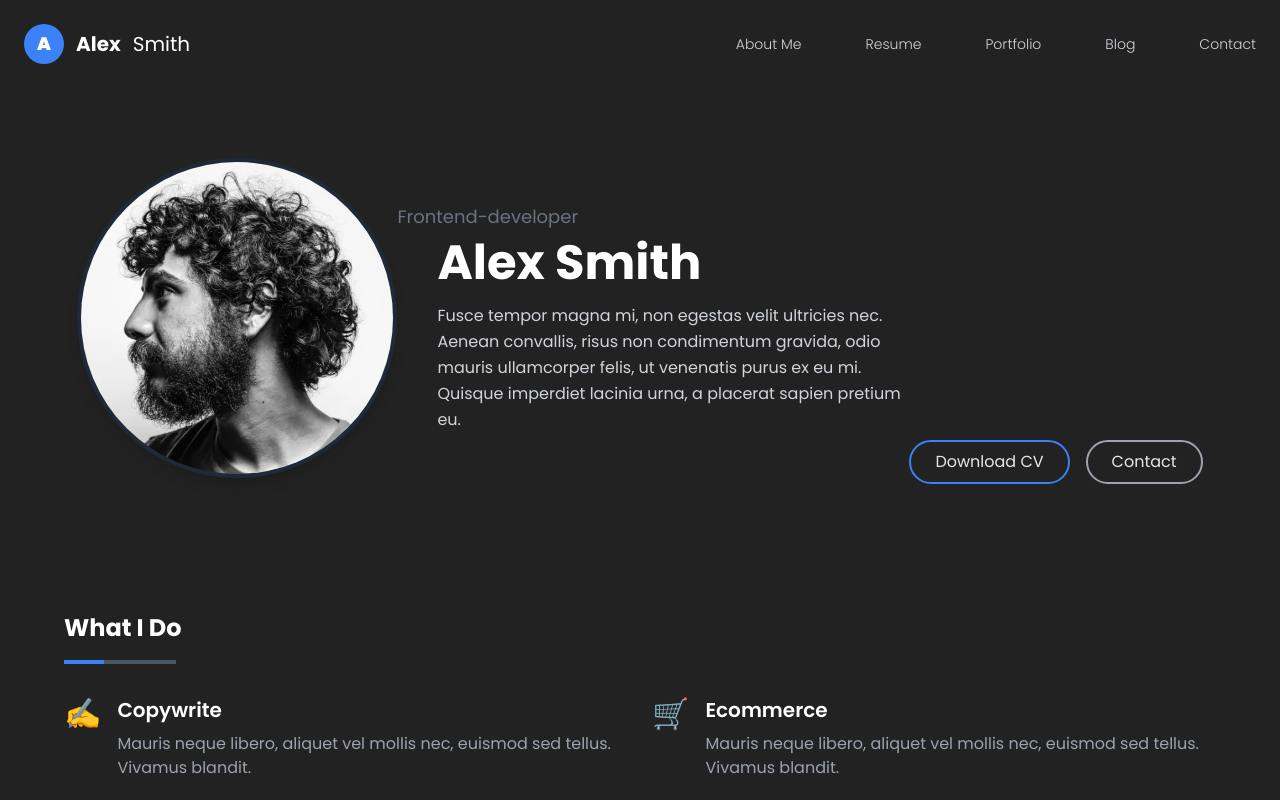
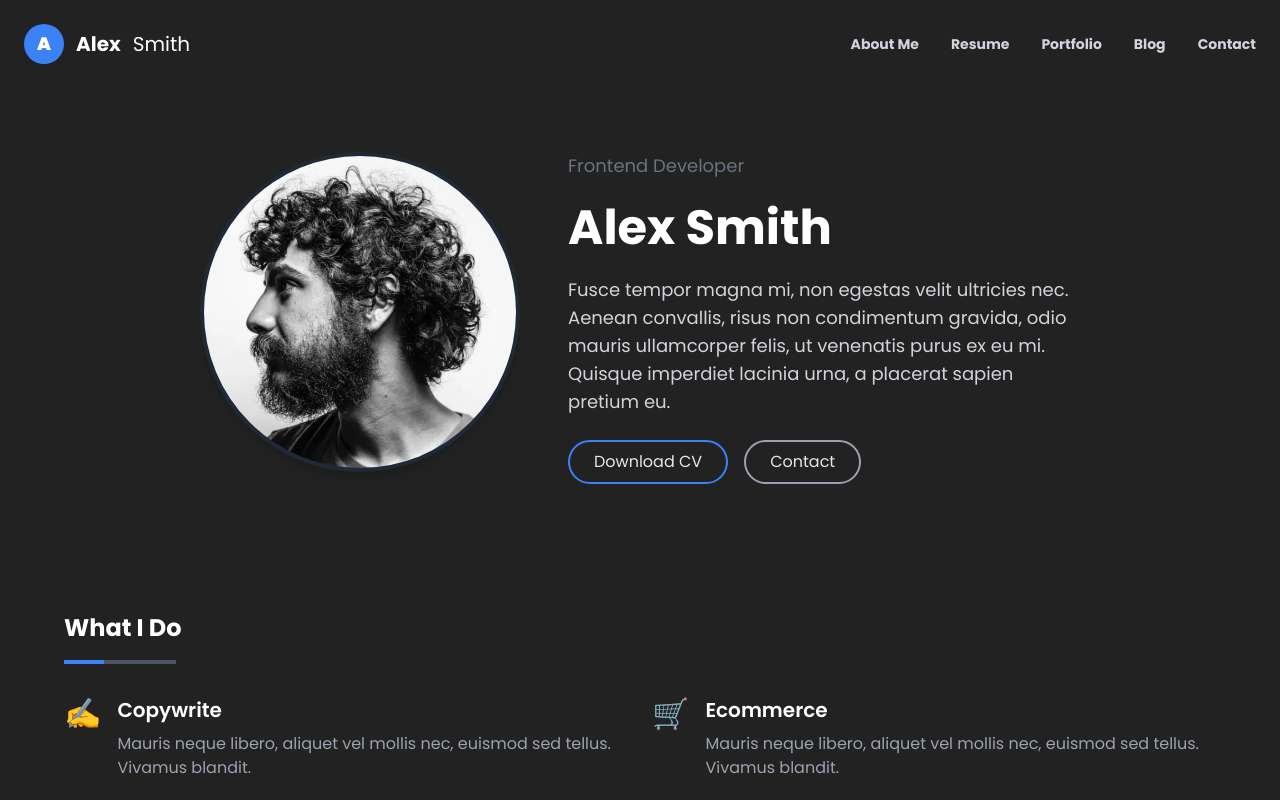
Before and after one commit to RAIZOxd/Next_Js_portfolio, a Next.js app: page / in a window 1280 px wide. Shown: the top 800 px of the page. Built offline with nearby package versions, Linux system fonts and the light colour scheme.

Commit message:
Updated code on Blog, Contact, Resume, Portfolio pages.

```diff
--- /dev/null
+++ b/src/app/(components)/Navbar.jsx
@@ -0,0 +1,90 @@
+'use client'
+import Link from "next/link";
+import { useState } from "react";
+import { FiMenu, FiX } from "react-icons/fi";
+
+const Navbar = () => {
+  const [isOpen, setIsOpen] = useState(false);
+
+  const toggleMenu = () => {
+    setIsOpen(!isOpen);
+  };
+
+  return (
+    <header className="bg-darkGray p-4 md:p-6">
+      <div className="container mx-auto flex justify-between items-center">
+        {/* Logo */}
+        <div className="flex items-center">
+          <div className="bg-blue-500 text-white rounded-full w-10 h-10 flex items-center justify-center font-black text-lg">
+            A
+          </div>
+          <span className="ml-3 text-xl font-bold text-white">Alex</span>
+          <span className="ml-3 text-xl text-white">Smith</span>
+        </div>
+
+        {/* Desktop Menu */}
+        <nav className="hidden md:flex ml-auto text-gray-300">
+          <ul className="flex space-x-8 font-bold text-sm">
+            <li className="hover:text-white">
+              <Link href="/">About Me</Link>
+            </li>
+            <li className="hover:text-white">
+              <Link href="/resume">Resume</Link>
+            </li>
+            <li className="hover:text-white">
+              <Link href="/portfolio">Portfolio</Link>
+            </li>
+            <li className="hover:text-white">
+              <Link href="/blog">Blog</Link>
+            </li>
+            <li className="hover:text-white">
+              <Link href="/contact">Contact</Link>
+            </li>
+          </ul>
+        </nav>
+
+        {/* Mobile Menu Button */}
+        <div className="md:hidden text-gray-300">
+          <button onClick={toggleMenu}>
+            {isOpen ? <FiX size={24} /> : <FiMenu size={24} />}
+          </button>
+        </div>
+      </div>
+
+      {/* Mobile Menu Dropdown */}
+      {isOpen && (
+        <nav className="md:hidden mt-4 text-gray-300">
+          <ul className="space-y-4 font-light text-sm text-center">
+            <li className="hover:text-white">
+              <Link href="/" onClick={toggleMenu}>
+                About Me
+              </Link>
+            </li>
+            <li className="hover:text-white">
+              <Link href="/resume" onClick={toggleMenu}>
+                Resume
+              </Link>
+            </li>
+            <li className="hover:text-white">
+              <Link href="/portfolio" onClick={toggleMenu}>
+                Portfolio
+              </Link>
+            </li>
+            <li className="hover:text-white">
+              <Link href="/blog" onClick={toggleMenu}>
+                Blog
+              </Link>
+            </li>
+            <li className="hover:text-white">
+              <Link href="/contact" onClick={toggleMenu}>
+                Contact
+              </Link>
+            </li>
+          </ul>
+        </nav>
+      )}
+    </header>
+  );
+};
+
+export default Navbar;
--- a/src/app/blog/page.jsx
+++ b/src/app/blog/page.jsx
@@ -1,11 +1,13 @@
+import Navbar from "../(components)/Navbar";
 //BlogSection
 
 const BlogSection = () => {
   return (
-    <div className="min-h-screen p-10 text-white">
+    <div className="min-h-screen text-white">
+      <Navbar></Navbar>
       {/* Blog Header */}
-      <div className="h-48 flex items-center justify-start px-14 border-t border-b border-gray-700">
-        <h2 className="text-4xl font-bold text-white">Blog 2 Columns</h2>
+      <div className="h-48 flex items-center justify-start px-14 border-t border-b border-gray-500">
+        <h2 className="text-4xl font-bold text-white">Blog</h2>
       </div>
 
       {/* Blog Content Grid */}
@@ -55,6 +57,7 @@ const BlogPost = ({ category, date, title, imageUrl }) => {
         <h3 className="text-xl font-semibold text-white">{title}</h3>
       </div>
     </div>
+
   );
 };
 
--- a/src/app/contact/page.jsx
+++ b/src/app/contact/page.jsx
@@ -1,11 +1,13 @@
-
 // ContactSection Component
+import Navbar from "../(components)/Navbar";
 const ContactSection = () => {
   return (
-    <div className="min-h-screen p-10 text-white">
+
+    <div className="min-h-screen text-white">
+      <Navbar></Navbar>
       {/* Contact Header */}
       <div className="h-48 flex items-center justify-between px-14 border-t border-b border-gray-700">
-        <h2 className="text-4xl font-bold text-white">Contact</h2>
+        <h1 className="text-4xl font-bold">Contact</h1>
         <a href="#get-in-touch" className="text-gray-400 text-lg">
           Get in Touch
         </a>
@@ -144,9 +146,9 @@ const ContactPage = () => {
             ></textarea>
             <div className="flex items-center space-x-4">
               {/* Placeholder for reCAPTCHA */}
-              <div className="w-32 h-16 bg-gray-700 rounded-md flex items-center justify-center text-gray-400">
+              {/* <div className="w-32 h-16 bg-gray-700 rounded-md flex items-center justify-center text-gray-400">
                 reCAPTCHA
-              </div>
+              </div> */}
             </div>
             <button className="px-6 py-2 border-2 border-blue-500 text-gray-200 rounded-3xl hover:bg-blue-500 hover:text-white transition">
               Send message
--- a/src/app/page.jsx
+++ b/src/app/page.jsx
@@ -1,13 +1,13 @@
 // pages/index.js
 import Head from "next/head";
 import Image from "next/image";
-import Link from "next/link";
 import "slick-carousel/slick/slick-theme.css";
 import "slick-carousel/slick/slick.css";
 import img1 from "../../public/profile_img.png";
 import Clients from "./(components)/Clients";
 import Footer from "./(components)/Footer";
 import FunFacts from "./(components)/FunFacts";
+import Navbar from "./(components)/Navbar";
 import Testimonials from "./(components)/Testimonials";
 
 export default function Home() {
@@ -16,60 +16,29 @@ export default function Home() {
       <Head>
         <title>Frontend Developer - Alex Smith</title>
       </Head>
-      <header className="flex justify-between items-center p-6">
-        <div className="flex items-center">
-          <div className="bg-blue-500 text-white rounded-full w-10 h-10 flex items-center justify-center font-black text-lg	">
-            A
-          </div>
-          <span className="ml-3 text-xl font-bold text-white">Alex</span>
-          <span className="ml-3 text-xl  text-white">Smith</span>
-        </div>
-        <nav className="ml-auto text-gray-300">
-          <ul className="flex space-x-16 font-light text-sm">
-
-            <li
-              className="hover:text-white"
-            >
-              <Link href="/">About Me</Link>
-            </li>
-            <li className="hover:text-white">
-              <Link href="/resume">Resume</Link>
-            </li>
-            <li className="hover:text-white">
-              <Link href="/portfolio">Portfolio</Link>
-            </li>
-            <li className="hover:text-white">
-              <Link href="/blog">Blog</Link>
-            </li>
-            <li className="hover:text-white">
-              <Link href="/contact">Contact</Link>
-            </li>
-          </ul>
-        </nav>
-      </header>
-      <main className="flex items-center justify-center mt-16 px-8">
-        <div className="flex flex-col md:flex-row items-center md:items-start space-x-8">
-          <div className="w-80 h-80 rounded-full overflow-hidden border-4 border-gray-800 shadow-lg">
+     <Navbar></Navbar>
+     <main className="flex flex-col items-center mt-8 px-4 md:flex-row md:items-start md:justify-center md:mt-16 md:px-8 space-y-6 md:space-y-0 md:space-x-12">
+  {/* Profile Picture Section */}
+  <div className="flex-shrink-0 w-64 h-64 sm:w-72 sm:h-72 md:w-80 md:h-80 rounded-full overflow-hidden border-4 border-gray-800 shadow-lg">
     <Image
       src={img1}
       alt="Profile Picture"
       className="w-full h-full object-cover"
     />
   </div>
-        </div>
 
-        <div className="space-x-10 mt-8 md:mt-0 text-center md:text-left max-w-lg">
-            <h2 className="text-lg text-gray-500">Frontend-developer</h2>
-            <h1 className="text-5xl font-bold text-white mt-2">Alex Smith</h1>
-            <p className="mt-4 text-gray-300 leading-relaxed">
-              Fusce tempor magna mi, non egestas velit ultricies nec. Aenean
-              convallis, risus non condimentum gravida, odio mauris ullamcorper
-              felis, ut venenatis purus ex eu mi. Quisque imperdiet lacinia urna,
-              a placerat sapien pretium eu.
+  {/* Info Section */}
+  <div className="max-w-lg text-center md:text-left space-y-4 md:space-y-6">
+    <h2 className="text-base sm:text-lg text-gray-500">Frontend Developer</h2>
+    <h1 className="text-3xl sm:text-4xl md:text-5xl font-bold text-white">Alex Smith</h1>
+    <p className="text-sm sm:text-base md:text-lg text-gray-300 leading-relaxed">
+      Fusce tempor magna mi, non egestas velit ultricies nec. Aenean convallis,
+      risus non condimentum gravida, odio mauris ullamcorper felis, ut venenatis
+      purus ex eu mi. Quisque imperdiet lacinia urna, a placerat sapien pretium eu.
     </p>
-        </div>
 
-        <div className="mt-72 flex space-x-4 justify-center md:justify-start">
+    {/* Button Section */}
+    <div className="flex flex-col items-center md:flex-row md:justify-start md:items-center space-y-4 md:space-y-0 md:space-x-4 mt-4">
       <button className="px-6 py-2 border-2 border-blue-500 text-gray-200 rounded-3xl hover:bg-blue-500 hover:text-white transition">
         Download CV
       </button>
@@ -77,8 +46,9 @@ export default function Home() {
         Contact
       </button>
     </div>
+  </div>
+</main>
 
-      </main>
       <main className="flex flex-col items-center mt-16 px-8">
        {/* "What I Do" Section */}
        <section className="mt-16 max-w-6xl text-left">
--- a/src/app/portfolio/page.jsx
+++ b/src/app/portfolio/page.jsx
@@ -1,24 +1,27 @@
+import Navbar from "../(components)/Navbar";
 //PortfolioSection
 
 const PortfolioSection = () => {
   return (
-    <div className="min-h-screen p-10 text-white">
+    <div className="min-h-screen text-white">
+      <Navbar></Navbar>
       {/* Portfolio Header */}
       <div className="h-48 flex items-center justify-start px-14 border-t border-b border-gray-500">
-        <h2 className="text-5xl font-bold text-white">Portfolio</h2>
+        <h2 className="text-4xl font-bold text-white">Portfolio</h2>
       </div>
 
-      {/* Filter Options */}
-      <div className="mt-8 flex justify-end space-x-6 text-gray-400 text-lg">
-        <button className="text-white font-semibold">All</button>
-        <button>Detailed</button>
-        <button>Direct URL</button>
-        <button>Image</button>
-        <button>SoundCloud</button>
-        <button>Video</button>
-        <button>Vimeo Video</button>
-        <button>YouTube Video</button>
-      </div>
+{/* Filter Options */}
+<div className="mt-8 flex flex-wrap justify-center sm:justify-end space-x-4 sm:space-x-6 text-gray-400 text-base sm:text-lg">
+  <button className="text-white font-semibold mb-2 sm:mb-0">All</button>
+  <button className="mb-2 sm:mb-0">Detailed</button>
+  <button className="mb-2 sm:mb-0">Direct URL</button>
+  <button className="mb-2 sm:mb-0">Image</button>
+  <button className="mb-2 sm:mb-0">SoundCloud</button>
+  <button className="mb-2 sm:mb-0">Video</button>
+  <button className="mb-2 sm:mb-0">Vimeo Video</button>
+  <button className="mb-2 sm:mb-0">YouTube Video</button>
+</div>
+
 
       {/* Portfolio Items Grid */}
       <div className="mt-8 grid grid-cols-1 md:grid-cols-3 gap-6 px-14">
--- a/src/app/resume/page.jsx
+++ b/src/app/resume/page.jsx
@@ -1,17 +1,19 @@
+import Navbar from "../(components)/Navbar";
 import Skills from "../(components)/Resume";
 
 const ResumePage = () => {
   return (
-    <div className=" text-white p-16">
-      <div className="max-w-screen-xl mx-auto">
+    <div className=" min-h-screen text-white">
+      <Navbar></Navbar>
+
         {/* Top Resume Header Section */}
-        <div className="h-48 flex justify-between border-t border-b border-gray-500 items-center mb-20">
-          <h1 className="text-5xl font-bold">Resume</h1>
+        <div className="h-48 flex items-center justify-between px-14 border-t border-b border-gray-500">
+          <h1 className="text-4xl font-bold">Resume</h1>
           <span className="text-gray-400 text-lg">8 Years of Experience</span>
         </div>
 
         {/* Education and Experience Sections */}
-        <div className="grid grid-cols-1 md:grid-cols-2 gap-12">
+        <div className="grid grid-cols-1 md:grid-cols-2 gap-12 py-10">
           {/* Education Section */}
           <div>
             <h2 className="text-3xl font-bold mb-8">
@@ -119,7 +121,7 @@ const ResumePage = () => {
         </div>
 
         <div><Skills/></div>
-      </div>
+
     </div>
   );
 };
```
Lines whose indentation alone changed are shown as unchanged.
